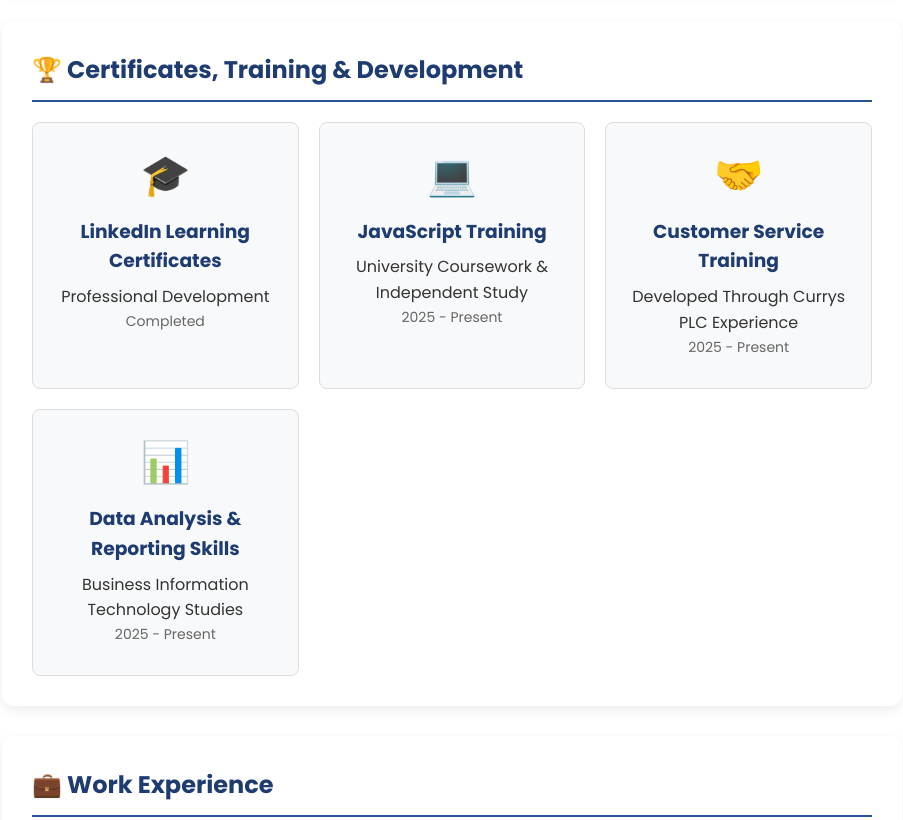
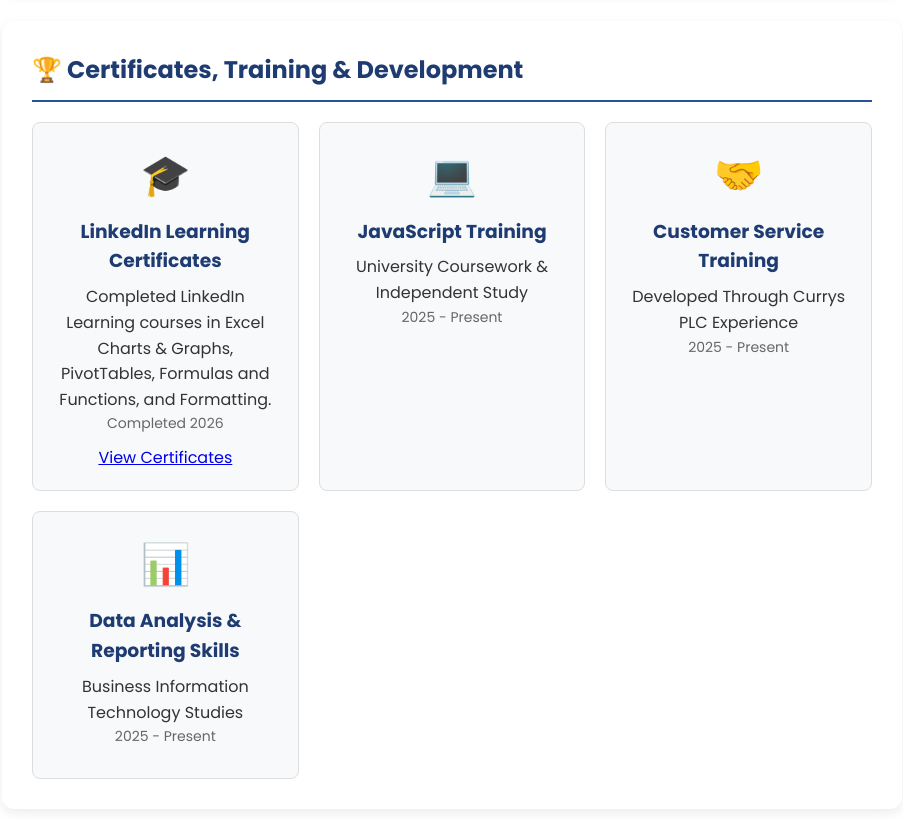
Before and after one commit to Zsidat-205/ZS, a plain HTML site: page skills.html in a window 1280 px wide. Shown: the part 1180-2000 px from the top of the page, without its empty margins (188-1091 px from the left). Drawn offline with Linux system fonts and the light colour scheme.

Commit message:
Update skills.html

```diff
--- a/skills.html
+++ b/skills.html
@@ -70,12 +70,25 @@
 
     <div class="certificate-grid">
 
-        <div class="certificate">
-            <div class="icon">🎓</div>
-            <h3>LinkedIn Learning Certificates</h3>
-            <p>Professional Development</p>
-            <p class="date">Completed</p>
-        </div>
+       <div class="certificate">
+    <div class="icon">🎓</div>
+
+    <h3>LinkedIn Learning Certificates</h3>
+
+    <p>
+        Completed LinkedIn Learning courses in
+        Excel Charts & Graphs, PivotTables,
+        Formulas and Functions, and Formatting.
+    </p>
+
+    <p class="date">Completed 2026</p>
+
+    <a href="Linkedin learnings.pdf"
+       target="_blank"
+       class="certificate-btn">
+       View Certificates
+    </a>
+</div>
 
         <div class="certificate">
             <div class="icon">💻</div>
```
